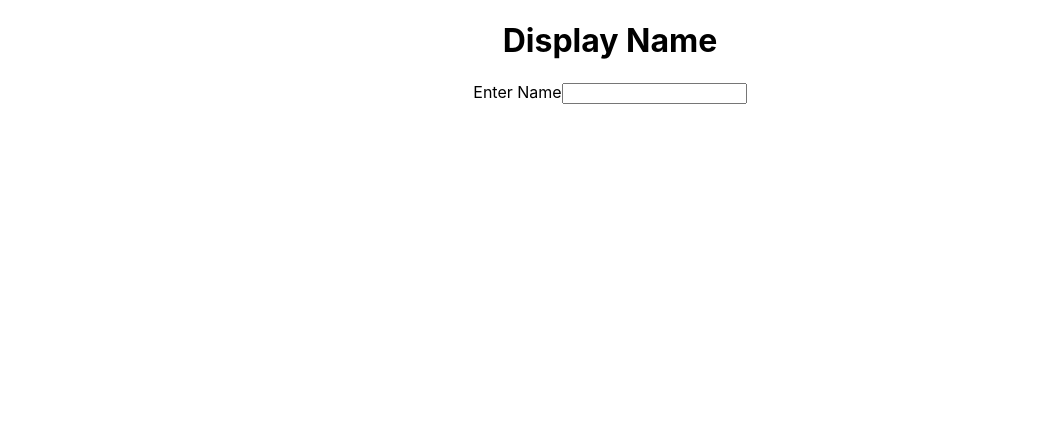
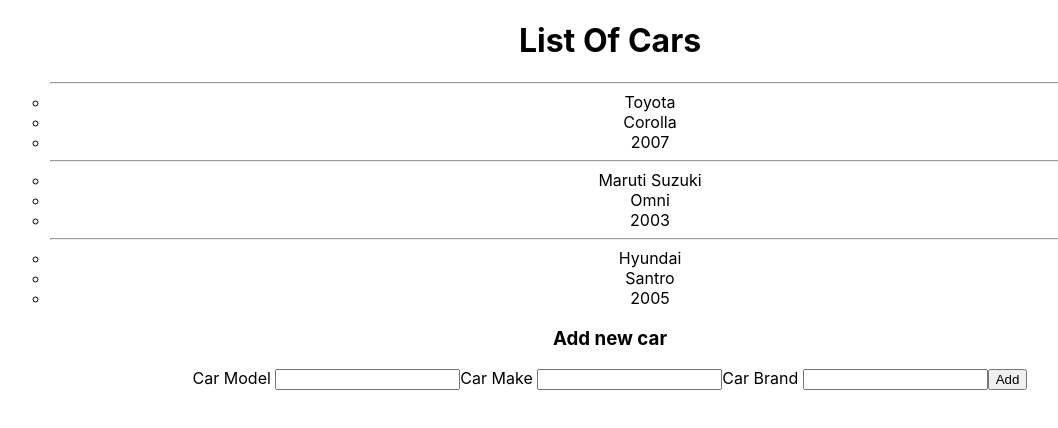
Before and after one commit to Varu98/InterviewPractise, a React (Create React App) app in the folder JSAlgo/: page / in a window 1280 px wide. Shown: the top 428 px of the page, without its empty margins (30-1088 px from the left). Built offline with nearby package versions, Linux system fonts and the light colour scheme.

Commit message:
add: list of cars

```diff
--- a/JSAlgo/src/App.js
+++ b/JSAlgo/src/App.js
@@ -2,6 +2,7 @@
 import BrandFilter from "./Components/BrandFilter";
 import DisplayName from "./Components/DisplayName";
 import FilterTodo from "./Components/FilterTodo";
+import ListOfCars from "./Components/ListOfCars";
 import VanillaBrandFilter from "./Components/VanillaBrandFilter";
 import VanillaTodoFilter from "./Components/VanillaTodoFilter";
 
@@ -12,7 +13,8 @@
       {/* <FilterTodo /> */}
       {/* <VanillaBrandFilter /> */}
       {/* <VanillaTodoFilter /> */}
-      <DisplayName />
+      {/* <DisplayName /> */}
+      <ListOfCars />
     </div>
   );
 }
--- /dev/null
+++ b/JSAlgo/src/Components/ListOfCars.jsx
@@ -0,0 +1,86 @@
+import React, { useState } from "react";
+export const data = [
+  {
+    id: "c1",
+    brand: "Toyota",
+    make: "Corolla",
+    model: "2007",
+  },
+  {
+    id: "c2",
+    brand: "Maruti Suzuki",
+    make: "Omni",
+    model: "2003",
+  },
+  {
+    id: "c3",
+    brand: "Hyundai",
+    make: "Santro",
+    model: "2005",
+  },
+];
+
+const ListOfCars = () => {
+  const [cars, setCars] = useState(data);
+
+  const [newCar, setNewCar] = useState({
+    make: null,
+    model: "",
+    brand: "",
+  });
+
+  const addNewCar = (e) => {
+    const { name, value } = e.target;
+    setNewCar((prev) => ({ ...prev, [name]: value }));
+    console.log(newCar);
+  };
+
+  const onSubmitAddCar = (e) => {
+    e.preventDefault();
+    setCars((prev) => [...prev, newCar]);
+    console.log(cars);
+  };
+  return (
+    <div>
+      <h1>List Of Cars</h1>
+      <ul>
+        {cars.map((car) => (
+          <ul key={car.id}>
+            <hr />
+            <li>{car.brand}</li>
+            <li>{car.make}</li>
+            <li>{car.model}</li>
+          </ul>
+        ))}
+      </ul>
+      <div>
+        <h3>Add new car</h3>
+        <form action="">
+          <label htmlFor="">
+            Car Model{" "}
+            <input name="model" type="text" onChange={(e) => addNewCar(e)} />
+          </label>
+          <label htmlFor="">
+            Car Make{" "}
+            <input name="make" type="text" onChange={(e) => addNewCar(e)} />
+          </label>
+          <label htmlFor="">
+            Car Brand{" "}
+            <input name="brand" type="text" onChange={(e) => addNewCar(e)} />
+          </label>
+          <button
+            type="submit"
+            onClick={(e) => {
+              onSubmitAddCar(e);
+              console.log(cars);
+            }}
+          >
+            Add
+          </button>
+        </form>
+      </div>
+    </div>
+  );
+};
+
+export default ListOfCars;
```
